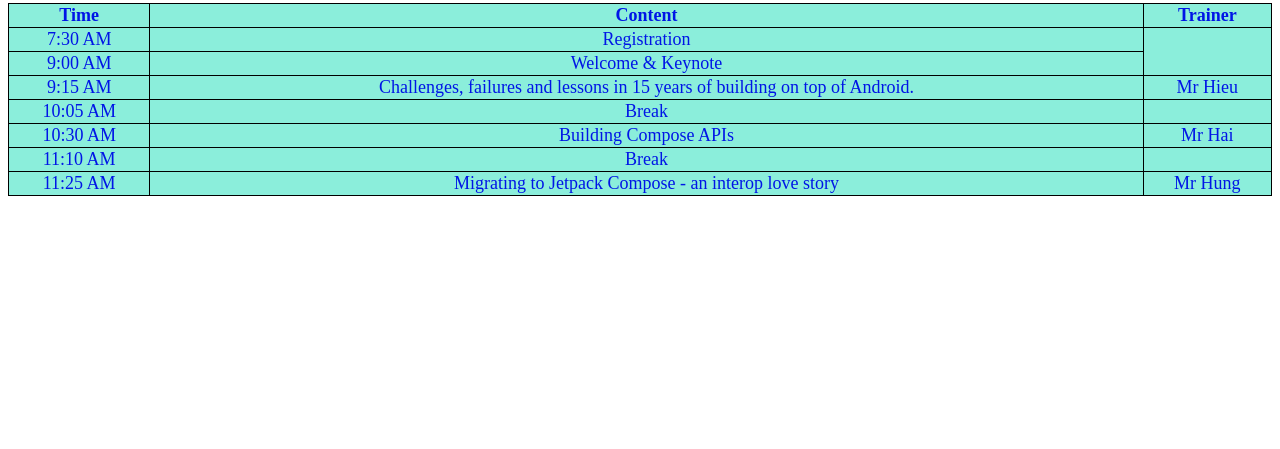
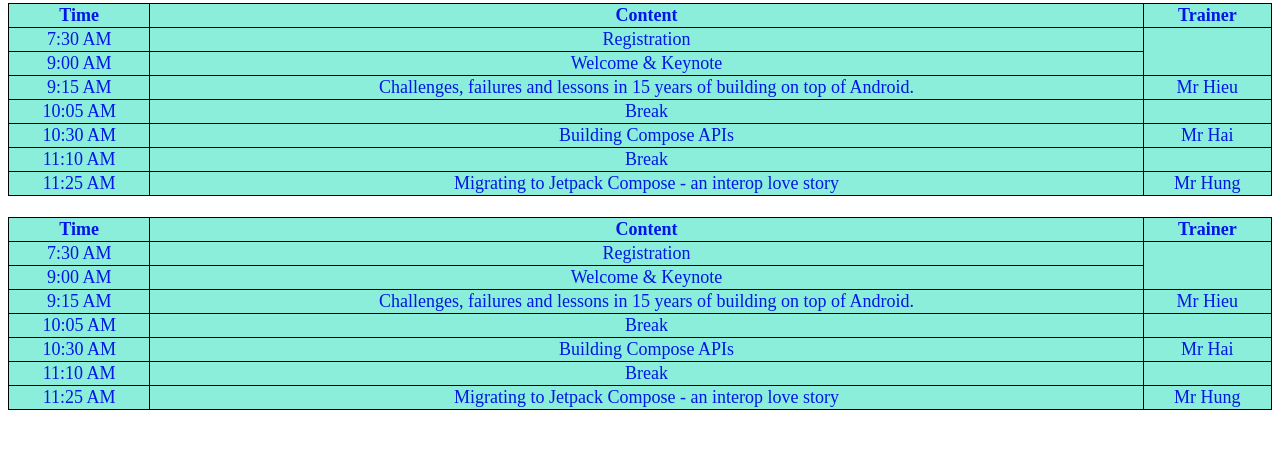
Before and after one commit to hieunm78/my-agenda, a plain HTML site: page index.html in a window 1280 px wide. Shown: the part 87-536 px from the top of the page. Drawn offline with Linux system fonts and the light colour scheme; a web font is replaced by a local one.

Commit message:
Update index.html

```diff
--- a/index.html
+++ b/index.html
@@ -73,6 +73,47 @@
         </tr>
     </table>
 
+    </br>
+
+    <table>
+        <tr>
+            <th>Time</th>
+            <th>Content</th>
+            <th>Trainer</th>
+        </tr>
+        <tr>
+            <td>7:30 AM</td>
+            <td>Registration</td>
+        </tr>
+        <tr>
+            <td>9:00 AM</td>
+            <td>Welcome & Keynote</td>
+        </tr>
+        <tr>
+            <td>9:15 AM</td>
+            <td>Challenges, failures and lessons in 15 years of building on top of Android.</td>
+            <td>Mr Hieu</td>
+        </tr>
+        <tr>
+            <td>10:05 AM</td>
+            <td>Break</td>
+        </tr>
+        <tr>
+            <td>10:30 AM</td>
+            <td>Building Compose APIs</td>
+            <td>Mr Hai</td>
+        </tr>
+        <tr>
+            <td>11:10 AM</td>
+            <td>Break</td>
+        </tr>
+        <tr>
+            <td>11:25 AM</td>
+            <td>Migrating to Jetpack Compose - an interop love story</td>
+            <td>Mr Hung</td>
+        </tr>
+    </table>
+
 </body>
 
 </html>
```
